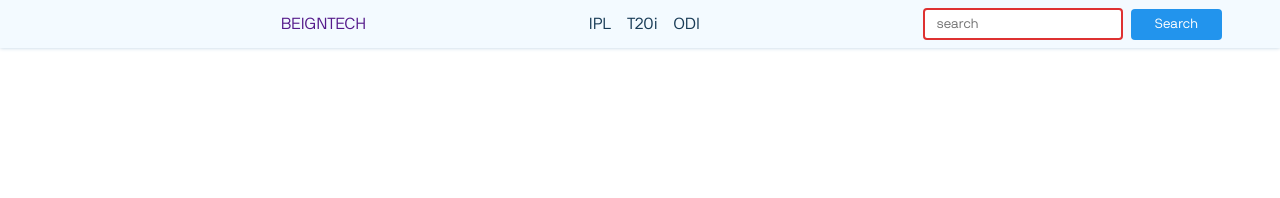
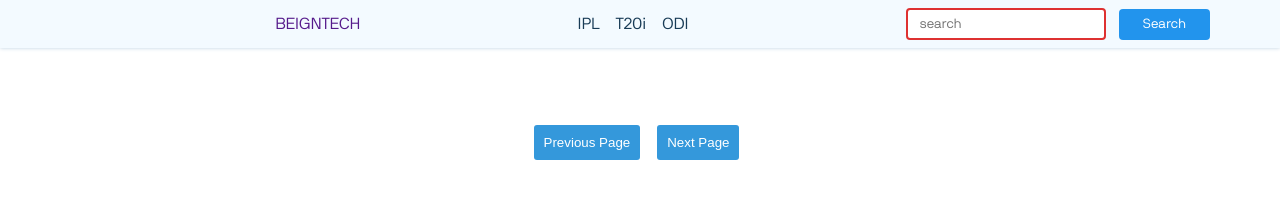
Before and after one commit to krahul690/newsAPI1, a plain HTML site: page index.html in a window 1280 px wide. Drawn offline with nearby package versions, Linux system fonts and the light colour scheme; no server answers.

Commit message:
Pagination added

```diff
--- a/index.html
+++ b/index.html
@@ -46,6 +46,14 @@
         </div>
       </div>
     </template>
+
+<!-- Add these buttons for pagination -->
+<div class="button1">
+<button onclick="prevPage()">Previous Page</button>
+<button onclick="nextPage()">Next Page</button>
+
+</div>
+
     <script src="script.js"></script>
     <script src="https://code.jquery.com/jquery-3.5.1.js"></script>
   </body>
--- a/style.css
+++ b/style.css
@@ -154,3 +154,26 @@ margin-block: 12px;
 color: red;
 
 }
+
+/* Add this CSS in your style section or in a separate CSS file */
+.button1{
+display: flex;
+align-items: center;
+justify-content: center;
+}
+
+button {
+  padding: 10px;
+  margin: 5px;
+  cursor: pointer;
+  background-color: #3498db;
+  color: #fff;
+  border: none;
+  border-radius: 3px;
+    margin-right: 12px;
+text-align: center;
+}
+
+button:hover {
+  background-color: #2980b9;
+}
```
Also changed, not shown: script.js (+15 -14 lines).
